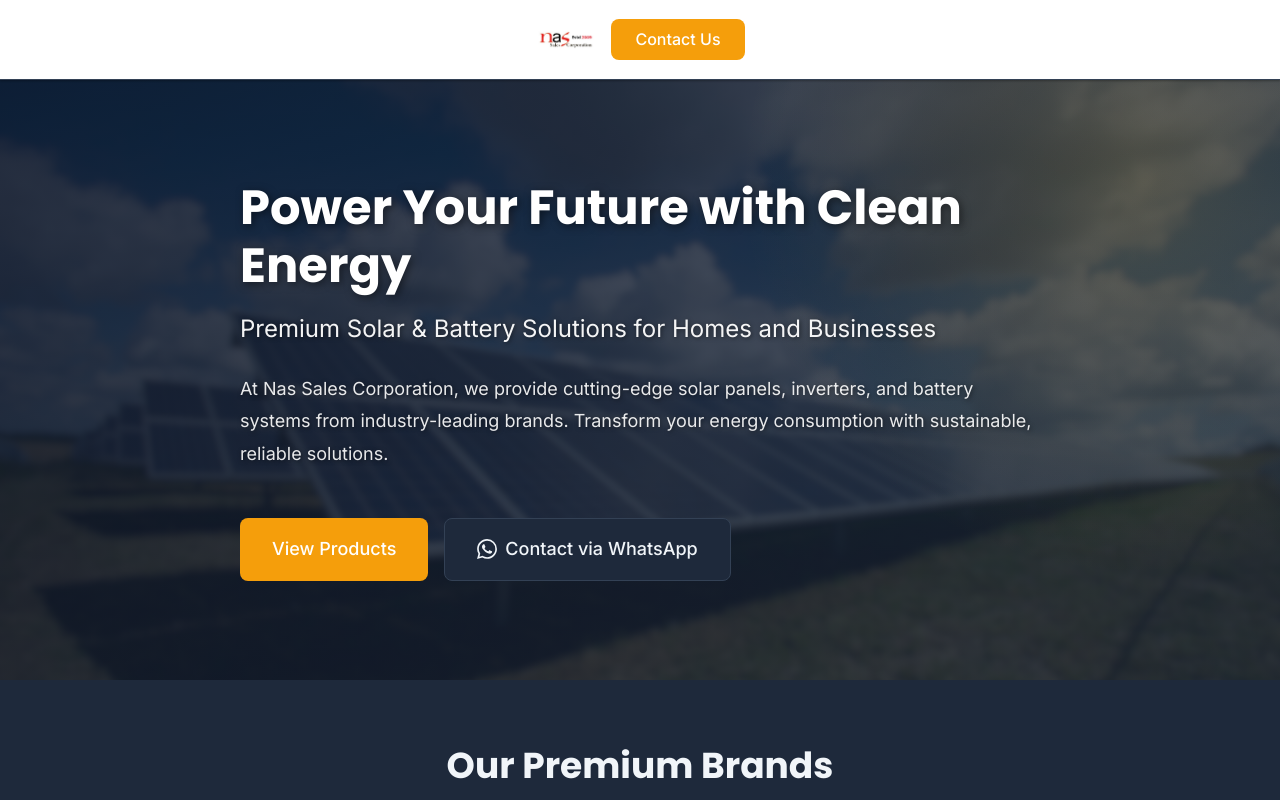
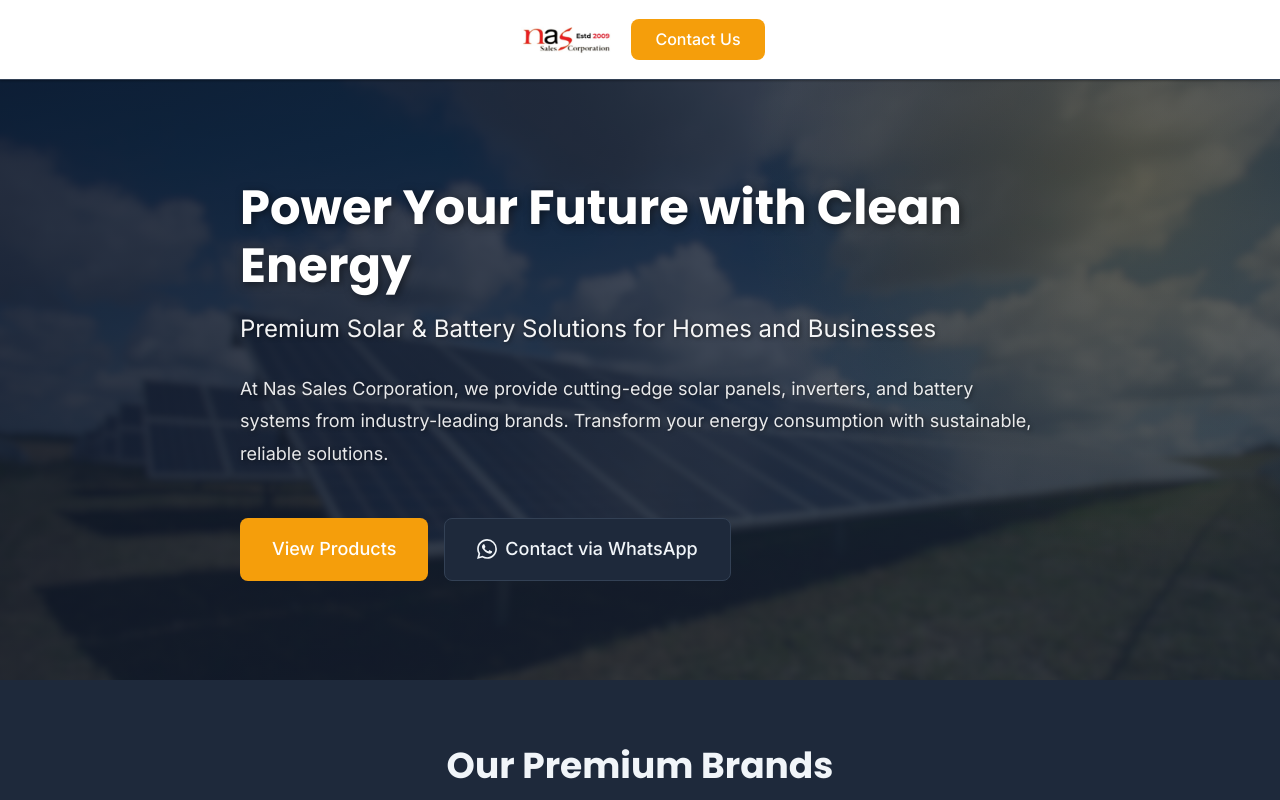
Before and after one commit to Helloaquib/Nas-website, a plain HTML site: page index.html in a window 1280 px wide. Shown: the top 800 px of the page. Drawn offline with Linux system fonts and the light colour scheme.

Commit message:
Update styles.css

```diff
--- a/styles.css
+++ b/styles.css
@@ -169,6 +169,7 @@ img {
     justify-content: space-between;
     width: 100%;
     height: 100%;
+    padding: 0 var(--spacing-lg); /* Add this line */
 }
 
 .nav-brand {
@@ -179,8 +180,8 @@ img {
 }
 
 .logo-container {
-    width: 60px;
-    height: 60px;
+    width: 100px;
+    height: 100px;
     display: flex;
     align-items: center;
     justify-content: center;
```
